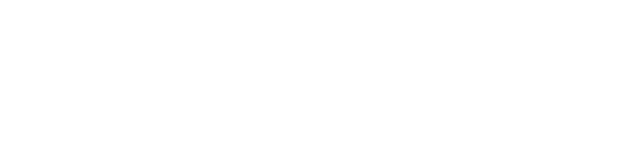
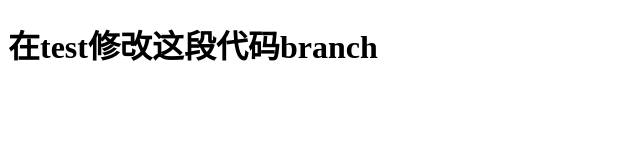
Before and after one commit to linxiangying/project_for-learn, a plain HTML site: page index.html in a window 1280 px wide. Shown: the whole page, without its empty margins (0-640 px from the left). Drawn offline with Linux system fonts and the light colour scheme.

Commit message:
在test里修改

```diff
--- a/index.html
+++ b/index.html
@@ -7,6 +7,6 @@
   <title>Document</title>
 </head>
 <body>
-
+  <h1>在test修改这段代码branch</h1>
 </body>
 </html>
```
